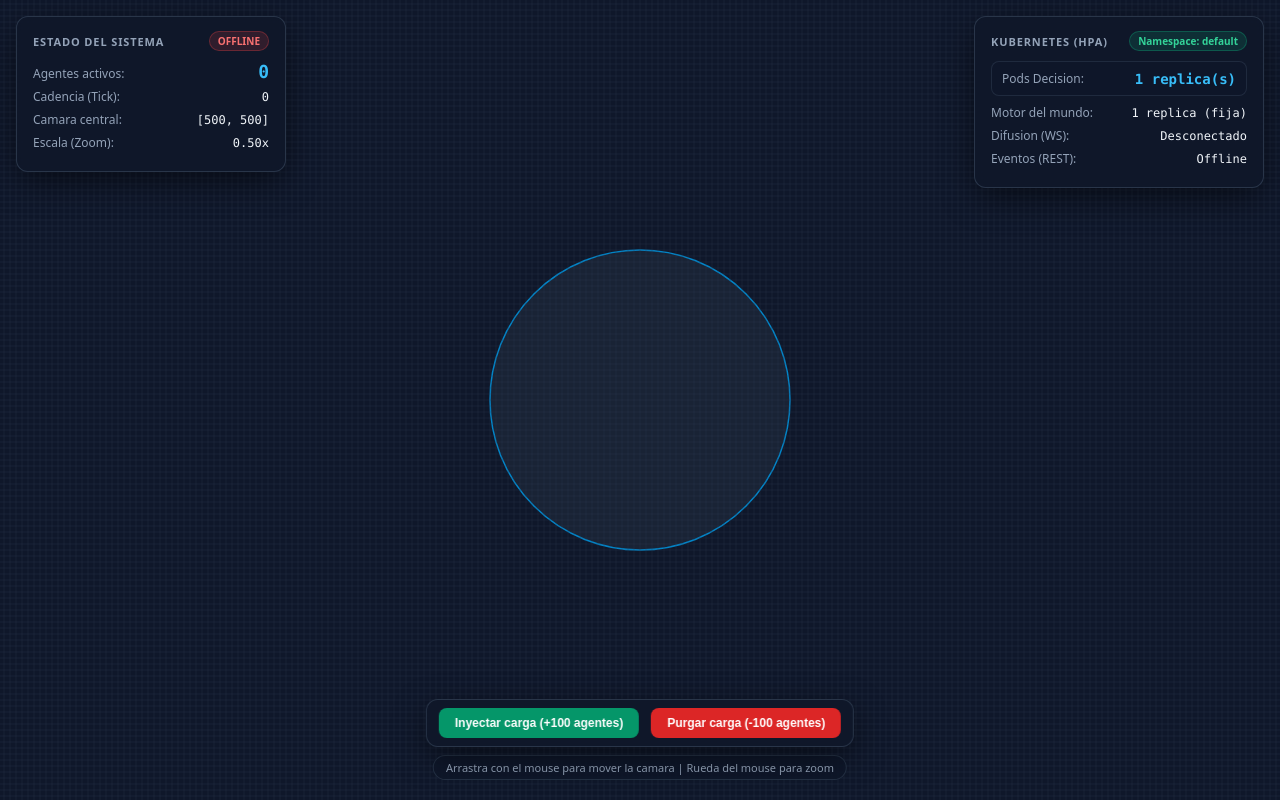
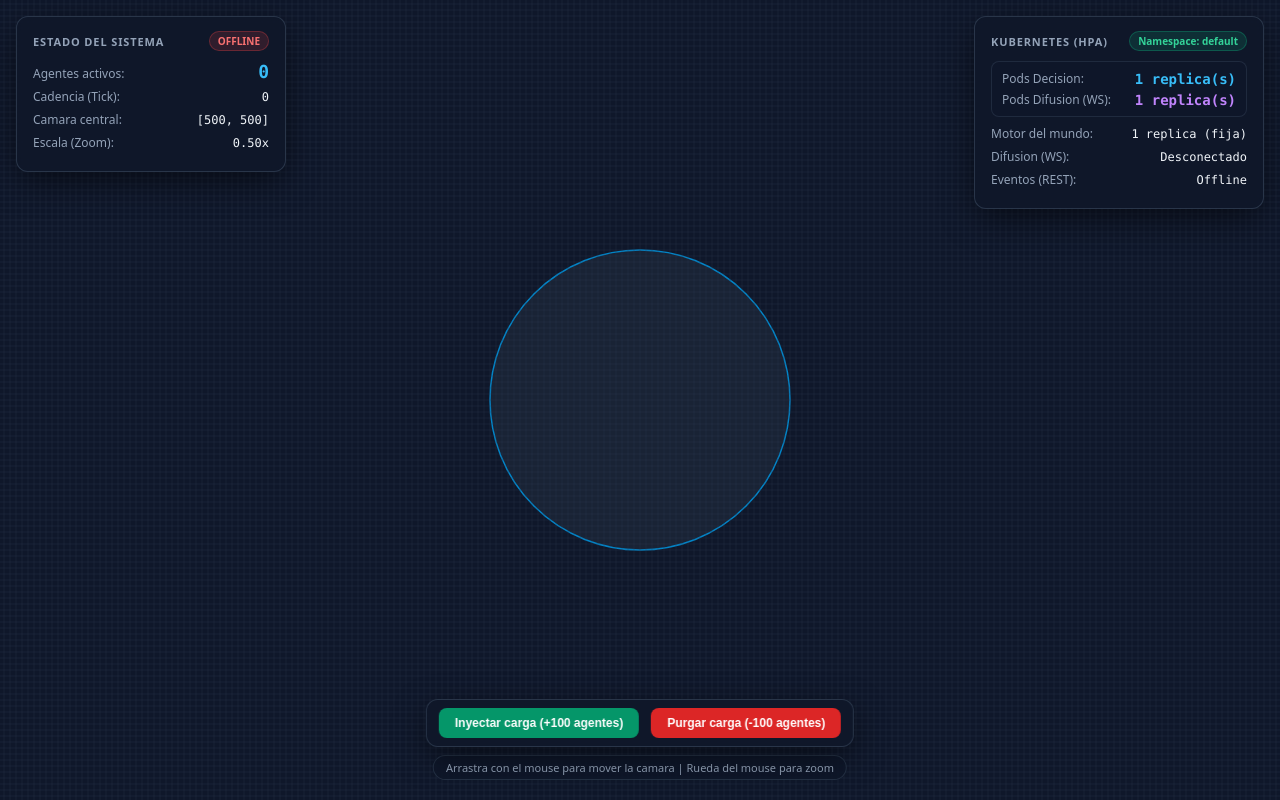
Before and after one commit to BenjaminAvalos8/Escalamiento_con_Kubernetes, a React (Vite) app in the folder client/: page / in a window 1280 px wide. Built offline with nearby package versions, Linux system fonts and the light colour scheme; no server answers.

Commit message:
feat: telemetria y reporte dinamico de replicas de difusion en hud (HU10)

```diff
--- a/client/src/App.jsx
+++ b/client/src/App.jsx
@@ -10,6 +10,7 @@ function App() {
   const [agentes, setAgentes] = useState([])
   const [tick, setTick] = useState(0)
   const [replicasDecision, setReplicasDecision] = useState(1)
+  const [replicasDifusion, setReplicasDifusion] = useState(1)
   const [camInfo, setCamInfo] = useState({ cellX: 500, cellY: 500, zoom: '0.50' })
 
   useEffect(() => {
@@ -30,6 +31,9 @@ function App() {
         .then(d => {
           if (typeof d?.replicasDecision === 'number') {
             setReplicasDecision(d.replicasDecision)
+          }
+          if (typeof d?.replicasDifusion === 'number') {
+            setReplicasDifusion(d.replicasDifusion)
           }
         })
         .catch(() => {})
@@ -127,7 +131,7 @@ function App() {
               <span className="hud-badge">Namespace: default</span>
             </div>
 
-            <MetricasInfraestructura replicasDecision={replicasDecision} />
+            <MetricasInfraestructura replicasDecision={replicasDecision} replicasDifusion={replicasDifusion} />
 
             <div className="hud-row">
               <span>Motor del mundo:</span>
--- a/client/src/components/MetricasInfraestructura.css
+++ b/client/src/components/MetricasInfraestructura.css
@@ -20,3 +20,10 @@
   font-weight: 700;
   font-size: 14px;
 }
+
+.metrica-difusion {
+  color: #c084fc;
+  font-family: ui-monospace, Consolas, monospace;
+  font-weight: 700;
+  font-size: 14px;
+}
--- a/client/src/components/MetricasInfraestructura.jsx
+++ b/client/src/components/MetricasInfraestructura.jsx
@@ -1,6 +1,6 @@
 import './MetricasInfraestructura.css'
 
-export default function MetricasInfraestructura({ replicasDecision = 1 }) {
+export default function MetricasInfraestructura({ replicasDecision = 1, replicasDifusion = 1 }) {
   return (
     <div className="hud-infra-embedded" aria-live="polite">
       <div className="hud-infra-fila">
@@ -9,6 +9,12 @@ export default function MetricasInfraestructura({ replicasDecision = 1 }) {
           {Number.isInteger(replicasDecision) ? `${replicasDecision} replica(s)` : '—'}
         </span>
       </div>
+      <div className="hud-infra-fila" style={{ marginTop: '4px' }}>
+        <span>Pods Difusion (WS):</span>
+        <span className="metrica-difusion">
+          {Number.isInteger(replicasDifusion) ? `${replicasDifusion} replica(s)` : '—'}
+        </span>
+      </div>
     </div>
   )
 }
```
Also changed, not shown: 2 other files (tests, documents, lock files or other folders).
